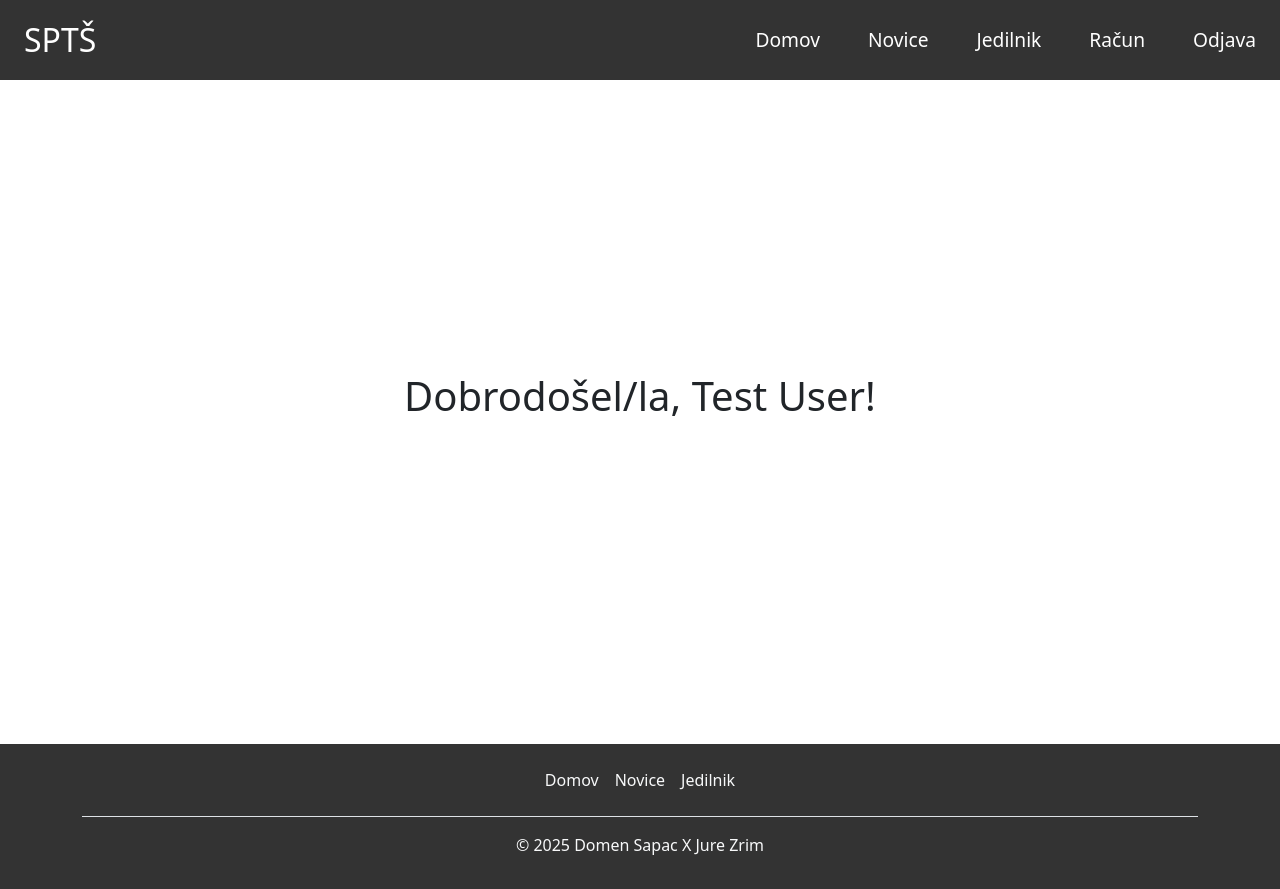
After one commit to domensapac/maturitetni_izdelek, a Laravel app: page /racun in a window 1280 px wide. The commit adds this page. Run offline with Laravel 12, Linux system fonts and the light colour scheme; a user stored in the database is signed in; data comes from the database, SQL or seed files in the repository.

Commit message:
aadadada

```diff
--- a/maturitetni_izdelek/app/Models/User.php
+++ b/maturitetni_izdelek/app/Models/User.php
@@ -11,6 +11,8 @@ class User extends Authenticatable
 {
     /** @use HasFactory<\Database\Factories\UserFactory> */
     use HasFactory, Notifiable;
+
+    public $timestamps = false;
 
     /**
      * The attributes that are mass assignable.
--- a/maturitetni_izdelek/public/css/style.css
+++ b/maturitetni_izdelek/public/css/style.css
@@ -80,6 +80,19 @@ body {
     max-width: 100%;
 }
 
+.displayed_content {
+    display: flex;
+    flex-direction: column;
+    min-height: 80vh;
+    justify-content: center;
+    align-items: center;
+}
+
+.displayed_content h1 {
+    width: 100%;
+    text-align: center;
+}
+
 @media (max-width: 600px) {
     .toggle-button1 {
         display: flex;
--- a/maturitetni_izdelek/resources/views/admin.blade.php
+++ b/maturitetni_izdelek/resources/views/admin.blade.php
@@ -32,11 +32,6 @@
             <input type="text" id="form1Example13"  class="form-control form-control-lg" name="email" required/>
             <label class="form-label" for="form1Example13">Email naslov</label>
           </div>
-
-          <div data-mdb-input-init class="form-outline mb-4">
-            <input type="password" id="form1Example23" class="form-control form-control-lg" name="password" required />
-            <label class="form-label" for="form1Example23">Geslo</label>
-          </div>
           <div class=" d-flex align-items-center justify-content-center">
           <button type="submit" data-mdb-button-init data-mdb-ripple-init class="btn btn-primary btn-lg btn-block ">Dodaj</button>
           </div>
--- a/maturitetni_izdelek/resources/views/partials/navbar.blade.php
+++ b/maturitetni_izdelek/resources/views/partials/navbar.blade.php
@@ -27,6 +27,7 @@
                 <li><a href="/">Domov</a></li>
                 <li><a href="/">Novice</a></li>
                 <li><a href="{{ route('jedilnik') }}">Jedilnik</a></li>
+                <li><a href="{{ route('racun') }}">Račun</a></li>
                 <li><a href="{{ route('logout') }}">Odjava</a></li>
             </ul>
         </div>
--- /dev/null
+++ b/maturitetni_izdelek/resources/views/racun.blade.php
@@ -0,0 +1,35 @@
+<!DOCTYPE html>
+<html lang="en">
+<head>
+    <meta charset="UTF-8">
+    <meta name="viewport" content="width=device-width, initial-scale=1.0">
+    <link rel="stylesheet" href="{{ asset('css/style.css') }}">
+    <!-- Font Awesome -->
+    <link href="https://cdnjs.cloudflare.com/ajax/libs/font-awesome/5.15.4/css/all.min.css" rel="stylesheet">
+
+    <title>Document</title>
+</head>
+<body>
+
+<section>
+    @include('partials.navbar')
+</section>
+
+
+<div class="displayed_content">
+
+<h1> Dobrodošel/la, {{ auth()->user()->name }}!</h1>
+
+</div>
+
+</div>
+
+
+<section>
+    @include('partials.footer')
+</section>
+
+
+
+</body>
+</html>
--- a/maturitetni_izdelek/resources/views/welcome.blade.php
+++ b/maturitetni_izdelek/resources/views/welcome.blade.php
@@ -19,6 +19,7 @@
 
 <section>
 <div class="displayed_content">
+
     <div class="qr_container">
         <div class="qr_pic">
             <span>SLIKA QR KODE</span>
--- a/maturitetni_izdelek/routes/web.php
+++ b/maturitetni_izdelek/routes/web.php
@@ -15,6 +15,10 @@ Route::get('/jedilnik', function(){
     return view('jedilnik');
     })->name("jedilnik");
 
+Route::get('/racun', function(){
+    return view('racun');
+    })->name("racun");
+
 
 Route::get('/prijava', [LogIn::class, 'logIn'])
     ->name("login");
```
Also changed, not shown: maturitetni_izdelek/app/Http/Controllers/AdminController.php (+6 -2 lines), maturitetni_izdelek/app/Http/Controllers/LogIn.php (line endings or trailing spaces).
